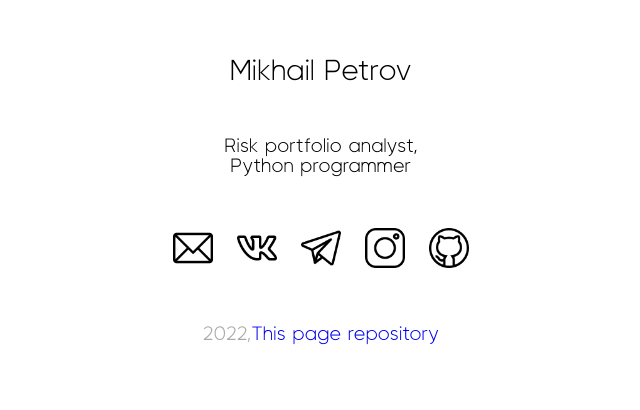
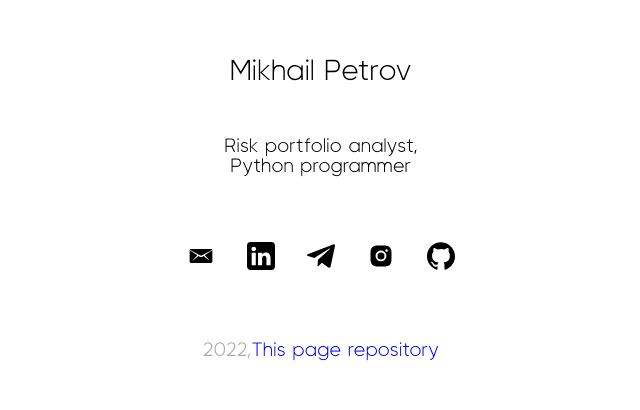
Before and after one commit to ma-petrov/my-web-page, a Python web app: template app/templates/index.html in a window 1280 px wide. Shown: the part 425-835 px from the top of the page, without its empty margins (319-959 px from the left). Before the commit the page ends 770 px from the top, so only its background shows below. Run offline with Jinja, Linux system fonts and the light colour scheme; the template is opened without the code that fills it, so the values that code supplies are empty.

Commit message:
update icons

```diff
--- a/app/templates/index.html
+++ b/app/templates/index.html
@@ -26,19 +26,20 @@
                 <div class="text">Python programmer</div>
                 <div class="cn-links-container">
                     <a href="mailto:petrov.ma@icloud.com">
-                        <img class="cn-link" src="/static/images/icons/email.png">
+                        <img class="cn-link" src="/static/images/icons/email.svg">
                     </a>
-                    <a href="https://vk.com/clipdecliprepeat">
-                        <img class="cn-link" src="/static/images/icons/vk.png">
+                    <!-- <a href="https://vk.com/clipdecliprepeat"> -->
+                    <a href="https://www.linkedin.com/mwlite/in/михаил-петров-559b70240">
+                        <img class="cn-link" src="/static/images/icons/linkedin.svg">
                     </a>
                     <a href="https://t.me/clipdecliprepeat">
-                        <img class="cn-link" src="/static/images/icons/telegram.png">
+                        <img class="cn-link" src="/static/images/icons/telegram.svg">
                     </a>
                     <a href="https://instagram.com/clipdecliprepeat">
-                        <img class="cn-link" src="/static/images/icons/instagram.png">
+                        <img class="cn-link" src="/static/images/icons/instagram.svg">
                     </a>
                     <a href="https://github.com/ma-petrov">
-                        <img class="cn-link" src="/static/images/icons/github.png">
+                        <img class="cn-link" src="/static/images/icons/github.svg">
                     </a>
                 </div>
             </div>
@@ -66,7 +67,7 @@
 
                 <div class="title">Skills</div>
                 <ul>
-                    <li>Python, Django, Aiohttp, JavaScript</li>
+                    <li>Python, Django, Asyncio, Aiohttp, JavaScript</li>
                     <li>Oracle SQL, Postgresql</li>
                     <li>Docker, Gunicorn, Nginx, Linux, Apache Airflow</li>
                     <li>Statistics</li>
--- a/static/css/index.css
+++ b/static/css/index.css
@@ -89,21 +89,23 @@ button {
 }
 
 .cn-link {
-    width: 40px;
-    height: 40px;
-    margin-left: 12px;
+    width: 56px;
+    height: 56px;
+    margin: 2px;
+    /* margin-left: 12px;
     margin-right: 12px;
     margin-top: 2px;
-    margin-bottom: 2px;
+    margin-bottom: 2px; */
     object-fit: cover;
 }
 .cn-link:hover {
-    width: 44px;
-    height: 44px;
-    margin-left: 10px;
+    width: 60px;
+    height: 60px;
+    margin: 0px;
+    /* margin-left: 10px;
     margin-right: 10px;
     margin-top: 0px;
-    margin-bottom: 0px;
+    margin-bottom: 0px; */
 }
 
 .title {
```
Also changed, not shown: static/images/icons/email.svg (added), static/images/icons/github.svg (added), static/images/icons/instagram.svg (added), static/images/icons/linkedin.svg (added), static/images/icons/telegram.svg (added).
